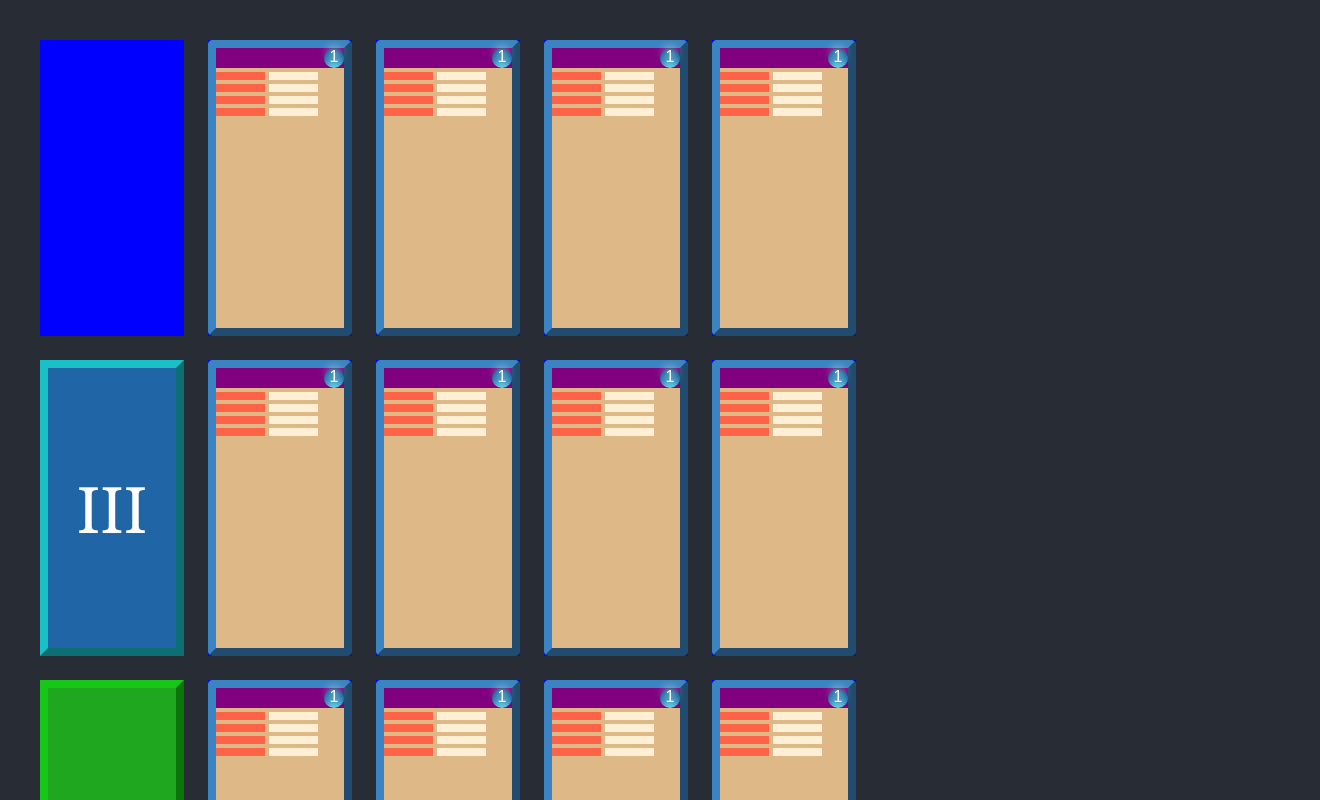
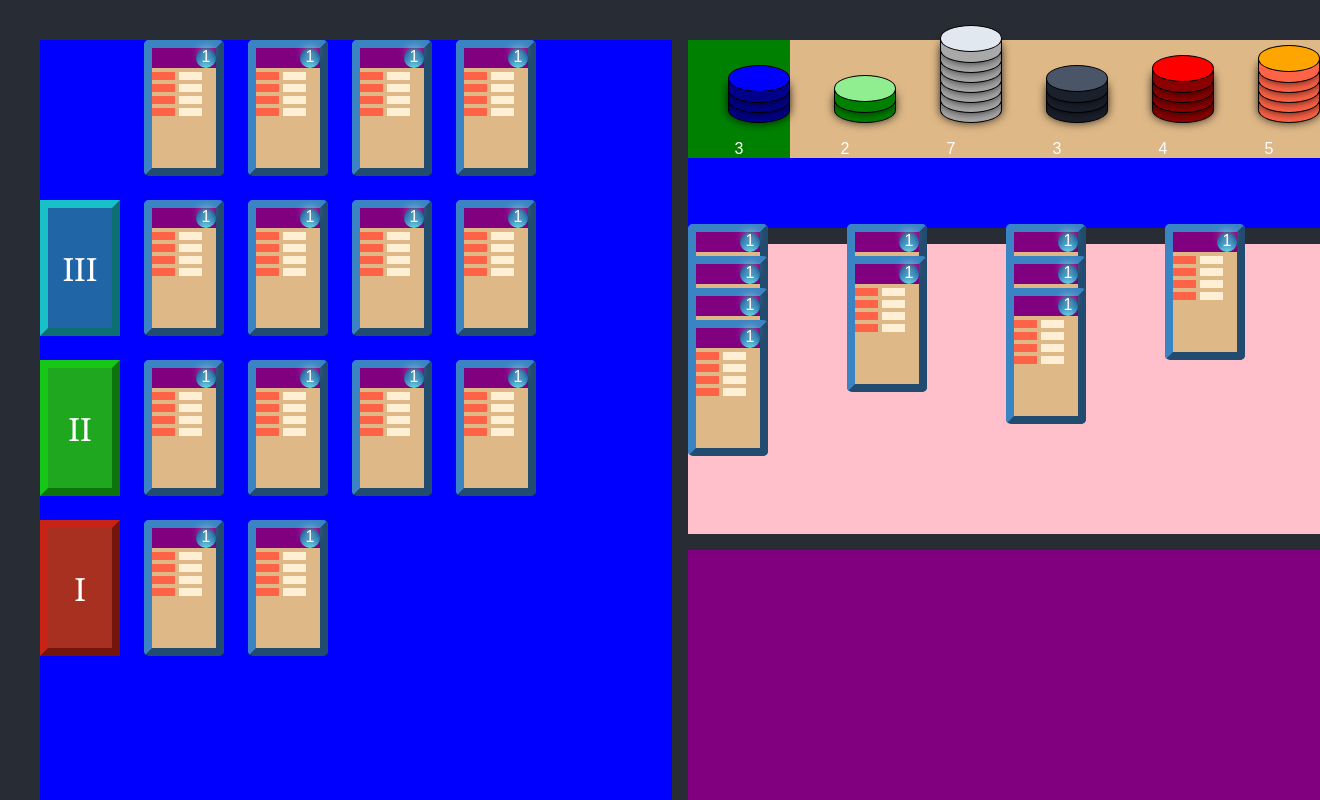
Before and after one commit to Moop204/gem-collector, a React (Vite) app: page / in a window 1280 px wide. Shown: the top 800 px of the page, 1320 px wide, since content can reach past the window. Built offline with nearby package versions, Linux system fonts and the light colour scheme.

Commit message:
Public card, public coin and private card skeleton

```diff
--- a/src/App.tsx
+++ b/src/App.tsx
@@ -2,75 +2,74 @@ import { useState } from "react";
 import logo from "./logo.svg";
 import "./App.css";
 import { GemCard } from "./GemCard";
-import { Grid, GridItem } from "@chakra-ui/react";
+import { Box, Grid, GridItem } from "@chakra-ui/react";
 import { Tier1, Tier2, Tier3, TierBack } from "./TierBack";
+import { CardBoard } from "./CardBoard";
+import { CoinBoard } from "./CoinBoard";
 
 function App() {
   const [count, setCount] = useState(0);
 
+  const translationOwnedCards = 28;
   return (
-    <div className="App">
+    <div>
       <Grid
-        h="70vh"
-        w="10vw"
-        maxW="10vw"
-        templateRows="repeat(4, 1fr)"
-        templateColumns="repeat(5, 1fr)"
-        gap={24}
+        h="100vh"
+        w="100vw"
+        templateRows="repeat(8, 1fr)"
+        templateColumns="repeat(8, 1fr)"
+        gap={16}
       >
-        <GridItem rowSpan={1} colSpan={1} bg="blue"></GridItem>
-        <GridItem rowSpan={1} colSpan={1} bg="blue">
-          <GemCard />
+        <GridItem rowSpan={8} colSpan={4} bg="blue">
+          <CardBoard />
         </GridItem>
-        <GridItem rowSpan={1} colSpan={1} bg="blue">
-          <GemCard />
-        </GridItem>
-        <GridItem rowSpan={1} colSpan={1} bg="blue">
-          <GemCard />
-        </GridItem>
-        <GridItem rowSpan={1} colSpan={1} bg="blue">
-          <GemCard />
+        <GridItem rowSpan={2} colSpan={4} bg="blue">
+          <CoinBoard black={3} blue={3} green={2} white={7} red={4} wild={5} />
         </GridItem>
 
-        <GridItem rowSpan={1} colSpan={1} bg="blue">
-          <Tier3 />
+        <GridItem rowSpan={3} colSpan={4} bg="pink">
+          <Grid templateColumns="repeat(4, 1fr)" gap={4}>
+            <GridItem rowSpan={1} colSpan={1}>
+              <Box position="absolute" top={translationOwnedCards + "vh"}>
+                <GemCard />
+              </Box>
+              <Box position="absolute" top={translationOwnedCards + 4 + "vh"}>
+                <GemCard />
+              </Box>
+              <Box position="absolute" top={translationOwnedCards + 8 + "vh"}>
+                <GemCard />
+              </Box>
+              <Box position="absolute" top={translationOwnedCards + 12 + "vh"}>
+                <GemCard />
+              </Box>
             </GridItem>
-        <GridItem rowSpan={1} colSpan={1} bg="blue">
+            <GridItem rowSpan={1} colSpan={1}>
+              <Box position="absolute" top={translationOwnedCards + "vh"}>
                 <GemCard />
+              </Box>
+              <Box position="absolute" top={translationOwnedCards + 4 + "vh"}>
+                <GemCard />
+              </Box>
             </GridItem>
-        <GridItem rowSpan={1} colSpan={1} bg="blue">
+            <GridItem rowSpan={1} colSpan={1}>
+              <Box position="absolute" top={translationOwnedCards + "vh"}>
                 <GemCard />
+              </Box>
+              <Box position="absolute" top={translationOwnedCards + 4 + "vh"}>
+                <GemCard />
+              </Box>
+              <Box position="absolute" top={translationOwnedCards + 8 + "vh"}>
+                <GemCard />
+              </Box>
             </GridItem>
-        <GridItem rowSpan={1} colSpan={1} bg="blue">
+            <GridItem rowSpan={1} colSpan={1}>
+              <Box position="absolute" top={translationOwnedCards + "vh"}>
                 <GemCard />
+              </Box>
             </GridItem>
-        <GridItem rowSpan={1} colSpan={1} bg="blue">
-          <GemCard />
+          </Grid>
         </GridItem>
-        <GridItem rowSpan={1} colSpan={1} bg="blue">
-          <Tier2 />
-        </GridItem>
-        <GridItem rowSpan={1} colSpan={1} bg="blue">
-          <GemCard />
-        </GridItem>
-        <GridItem rowSpan={1} colSpan={1} bg="blue">
-          <GemCard />
-        </GridItem>
-        <GridItem rowSpan={1} colSpan={1} bg="blue">
-          <GemCard />
-        </GridItem>
-        <GridItem rowSpan={1} colSpan={1} bg="blue">
-          <GemCard />
-        </GridItem>
-        <GridItem rowSpan={1} colSpan={1} bg="blue">
-          <Tier1 />
-        </GridItem>
-        <GridItem rowSpan={1} colSpan={1} bg="blue">
-          <GemCard />
-        </GridItem>
-        <GridItem rowSpan={1} colSpan={1} bg="blue">
-          <GemCard />
-        </GridItem>
+        <GridItem rowSpan={3} colSpan={4} bg="purple"></GridItem>
       </Grid>
     </div>
   );
--- /dev/null
+++ b/src/CardBoard.tsx
@@ -0,0 +1,77 @@
+import { useState } from "react";
+import logo from "./logo.svg";
+import "./App.css";
+import { GemCard } from "./GemCard";
+import { Grid, GridItem } from "@chakra-ui/react";
+import { Tier1, Tier2, Tier3, TierBack } from "./TierBack";
+
+export const CardBoard = () => {
+  const [count, setCount] = useState(0);
+
+  return (
+    <div className="App">
+      <Grid
+        h="70vh"
+        w="10vw"
+        maxW="10vw"
+        templateRows="repeat(4, 1fr)"
+        templateColumns="repeat(5, 1fr)"
+        gap={24}
+      >
+        <GridItem rowSpan={1} colSpan={1} bg="blue"></GridItem>
+        <GridItem rowSpan={1} colSpan={1} bg="blue">
+          <GemCard />
+        </GridItem>
+        <GridItem rowSpan={1} colSpan={1} bg="blue">
+          <GemCard />
+        </GridItem>
+        <GridItem rowSpan={1} colSpan={1} bg="blue">
+          <GemCard />
+        </GridItem>
+        <GridItem rowSpan={1} colSpan={1} bg="blue">
+          <GemCard />
+        </GridItem>
+
+        <GridItem rowSpan={1} colSpan={1} bg="blue">
+          <Tier3 />
+        </GridItem>
+        <GridItem rowSpan={1} colSpan={1} bg="blue">
+          <GemCard />
+        </GridItem>
+        <GridItem rowSpan={1} colSpan={1} bg="blue">
+          <GemCard />
+        </GridItem>
+        <GridItem rowSpan={1} colSpan={1} bg="blue">
+          <GemCard />
+        </GridItem>
+        <GridItem rowSpan={1} colSpan={1} bg="blue">
+          <GemCard />
+        </GridItem>
+        <GridItem rowSpan={1} colSpan={1} bg="blue">
+          <Tier2 />
+        </GridItem>
+        <GridItem rowSpan={1} colSpan={1} bg="blue">
+          <GemCard />
+        </GridItem>
+        <GridItem rowSpan={1} colSpan={1} bg="blue">
+          <GemCard />
+        </GridItem>
+        <GridItem rowSpan={1} colSpan={1} bg="blue">
+          <GemCard />
+        </GridItem>
+        <GridItem rowSpan={1} colSpan={1} bg="blue">
+          <GemCard />
+        </GridItem>
+        <GridItem rowSpan={1} colSpan={1} bg="blue">
+          <Tier1 />
+        </GridItem>
+        <GridItem rowSpan={1} colSpan={1} bg="blue">
+          <GemCard />
+        </GridItem>
+        <GridItem rowSpan={1} colSpan={1} bg="blue">
+          <GemCard />
+        </GridItem>
+      </Grid>
+    </div>
+  );
+};
--- /dev/null
+++ b/src/CoinBoard.tsx
@@ -0,0 +1,206 @@
+import { Box, Center, Circle, Grid, GridItem } from "@chakra-ui/layout";
+import { FunctionComponent } from "react";
+
+interface CoinsState {
+  blue: number;
+  black: number;
+  white: number;
+  red: number;
+  green: number;
+  wild: number;
+}
+export const CoinBoard: FunctionComponent<CoinsState> = ({
+  black,
+  white,
+  blue,
+  red,
+  green,
+  wild,
+}) => {
+  return (
+    <Box bg="burlywood">
+      <Grid
+        templateRows="repeat(1, 1fr)"
+        templateColumns="repeat(6, 1fr)"
+        w="100%"
+        gap={4}
+      >
+        <GridItem
+          flexDir="column"
+          bg="green"
+          alignItems="center"
+          justifyContent="center"
+          alignContent="center"
+        >
+          <Box h="100px">
+            <CoinPile
+              height={blue}
+              top="blue"
+              edge="darkblue"
+              outline="black"
+            />
+          </Box>
+          <Center>{blue}</Center>
+        </GridItem>
+        <GridItem>
+          <Box h="100px">
+            <CoinPile
+              height={green}
+              top="lightgreen"
+              edge="green"
+              outline="black"
+            />
+          </Box>
+          <Center>{green}</Center>
+        </GridItem>
+        <GridItem>
+          <Box h="100px">
+            <CoinPile
+              height={white}
+              top="#E2E8F0"
+              edge="darkgrey"
+              outline="black"
+            />
+          </Box>{" "}
+          <Center>{white}</Center>
+        </GridItem>
+        <GridItem>
+          <Box h="100px">
+            <CoinPile
+              height={black}
+              top="#4A5568"
+              edge="#1A202C"
+              outline="black"
+            />
+          </Box>{" "}
+          <Center>{black}</Center>
+        </GridItem>
+        <GridItem>
+          <Box h="100px">
+            <CoinPile height={red} top="red" edge="darkred" outline="black" />
+          </Box>{" "}
+          <Center>{red}</Center>
+        </GridItem>
+        <GridItem>
+          <Box h="100px">
+            <CoinPile
+              height={wild}
+              top="orange"
+              edge="tomato"
+              outline="black"
+            />
+          </Box>{" "}
+          <Center>{wild}</Center>
+        </GridItem>
+      </Grid>
+    </Box>
+  );
+};
+
+// https://stackoverflow.com/questions/24670899/create-cylinder-shape-in-pure-css-3d
+interface CoinDescription {
+  edge: string;
+  top: string;
+  outline: string;
+}
+
+const Coin: FunctionComponent<CoinDescription> = ({ edge, top, outline }) => {
+  const width = "60px";
+  const heightMid = "8px";
+  const heightEdge = "25px";
+  const verticalTranslate = -80;
+  const left = "5vh";
+  return (
+    <Box bg="whitesmoke">
+      <Center h="30vh">
+        <Box position="relative">
+          <Box
+            width={width}
+            height={heightEdge}
+            bg={edge}
+            borderRadius="60px/25px"
+            position="absolute"
+            border={["1px", outline, "solid"].join(" ")}
+            top={-14 + verticalTranslate}
+            left={left}
+            boxShadow="0px 0px 10px rgba(0,0,0,0.75)"
+          />
+          <Box
+            width={width}
+            height={heightMid}
+            top={-10 + verticalTranslate}
+            border="1px"
+            borderLeft={["1px", outline, "solid"].join(" ")}
+            borderRight={["1px", outline, "solid"].join(" ")}
+            backgroundColor={edge}
+            position="absolute"
+            left={left}
+          />
+          <Box
+            width={width}
+            height={heightEdge}
+            bg={top}
+            border="1px"
+            borderColor={outline}
+            borderStyle="solid"
+            borderRadius="60px/25px"
+            position="absolute"
+            top={-25 + verticalTranslate}
+            left={left}
+          />
+        </Box>
+      </Center>
+    </Box>
+  );
+};
+
+interface Pile extends CoinDescription {
+  height: number;
+}
+const CoinPile: FunctionComponent<Pile> = ({ height, top, edge, outline }) => {
+  const positions: number[] = [];
+  for (let i = 0; i < height; i++) {
+    positions.push((7 - i) * 10);
+  }
+  // positions.reverse();
+
+  return (
+    <Box
+      alignItems="center"
+      justifyContent="center"
+      alignContent="center"
+      bg="yellow"
+    >
+      {/* <Center> */}
+      {positions.map((position) => {
+        return (
+          <Box position="absolute" top={position}>
+            <Coin top={top} edge={edge} outline={outline} />
+          </Box>
+        );
+      })}
+      {/* </Center> */}
+      {/* <Box position="absolute" top="120">
+        <Coin />
+      </Box>
+      <Box position="absolute" top="100">
+        <Coin />
+      </Box>
+      <Box position="absolute" top="80">
+        <Coin />
+      </Box>
+      <Box position="absolute" top="60">
+        <Coin />
+      </Box>
+      <Box position="absolute" top="40">
+        <Coin />
+      </Box>
+      <Box position="absolute" top="20">
+        <Coin />
+      </Box>
+      <Box position="absolute" top="">
+        <Coin />
+      </Box> */}
+    </Box>
+  );
+};
--- a/src/GemCard.tsx
+++ b/src/GemCard.tsx
@@ -153,8 +153,8 @@ const GemCard: FunctionComponent<{}> = () => {
     <div>
       <Box
         // bg="tomato"
-        w="10vw"
-        h="35vh"
+        w="5vw"
+        h="15vh"
         justifyContent="center"
         className="shiny"
         border="8px"
--- a/src/TierBack.tsx
+++ b/src/TierBack.tsx
@@ -14,8 +14,8 @@ export const TierBack: FunctionComponent<DeckType> = ({
 }) => {
   return (
     <Flex
-      w="10vw"
-      h="35vh"
+      w="5vw"
+      h="15vh"
       bg={bg}
       flex="wraps"
       border="8px"
@@ -24,7 +24,7 @@ export const TierBack: FunctionComponent<DeckType> = ({
       color="white"
     >
       <Center width="100%">
-        <Text fontFamily="Georgia" fontSize={64}>
+        <Text fontFamily="Georgia" fontSize={32}>
           {tier}
         </Text>
       </Center>
```
Lines whose indentation alone changed are shown as unchanged.
